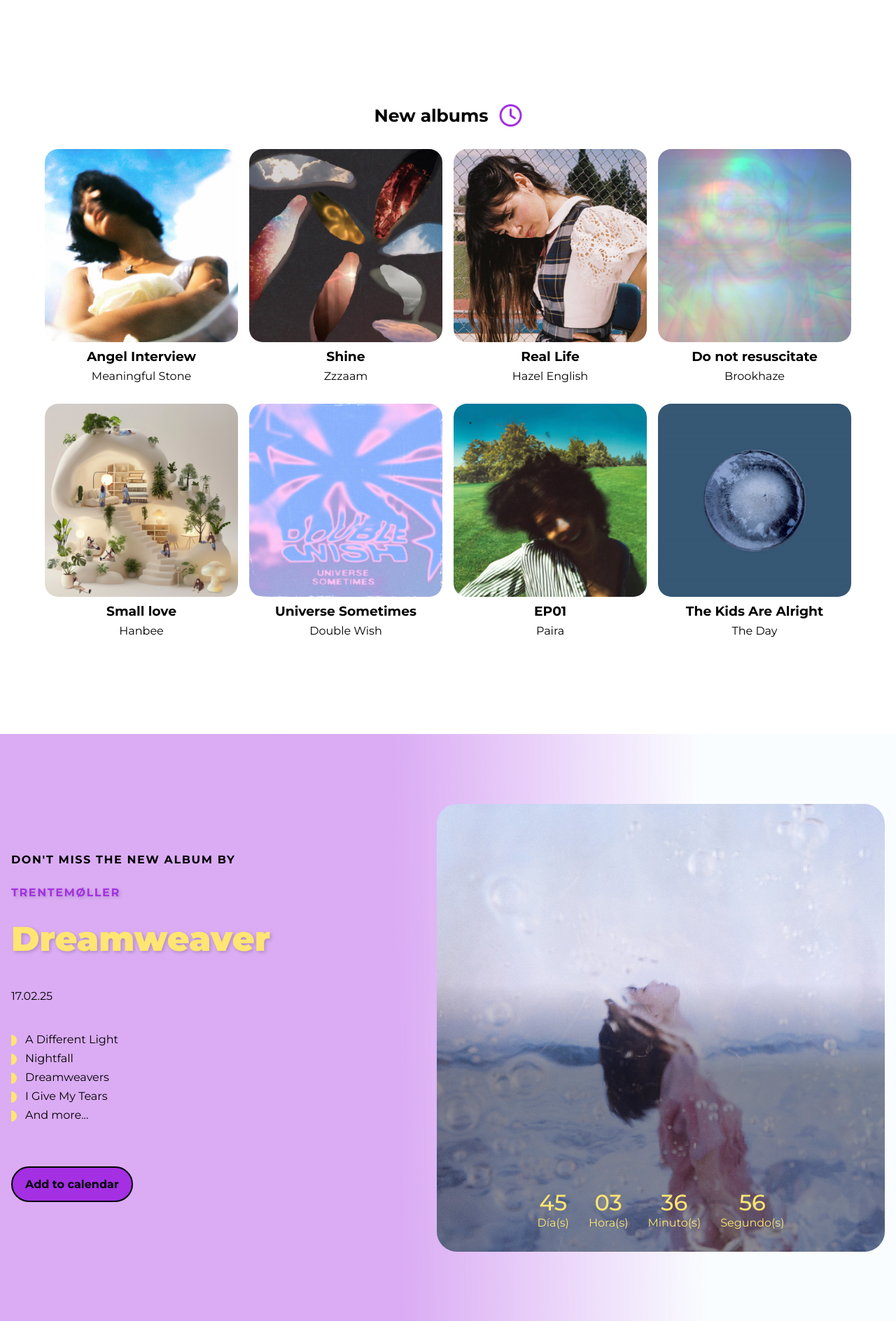
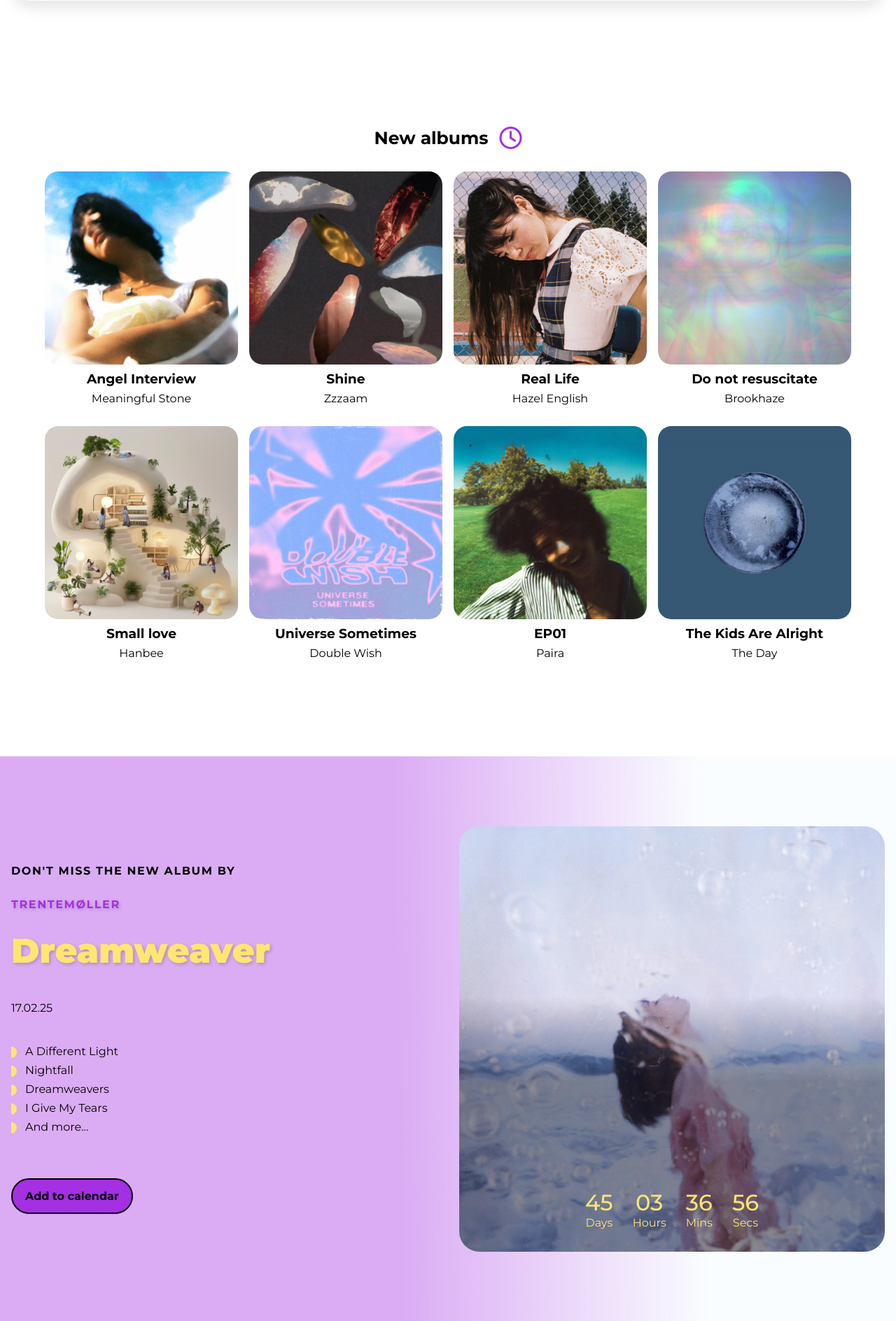
Before and after one commit to Kei-ssen/NOISR, a PHP site: page / in a window 1280 px wide. Shown: the part 1755-3643 px from the top of the page at 70% size. Run offline with PHP 8.4, Linux system fonts and the light colour scheme.

Commit message:
corrections, sticky effect

```diff
--- a/css/styles.css
+++ b/css/styles.css
@@ -798,7 +798,7 @@ header{
     justify-content: center;
     align-items: center;
     gap: 1rem;
-    margin-bottom: 1rem;
+    margin: 2rem 0 1rem 0;
   }
   #section1 .fireIcon {
     font-size: 2rem;
@@ -1162,6 +1162,10 @@ header{
     right: 50%;
     bottom: 1.25rem;
     left: auto;
+  }
+
+  #section1 .titleIcon {
+    margin: 0 0 1rem 0;
   }
 }
 
@@ -1387,7 +1391,7 @@ header{
 }
 
 /* SECTION 3 */
-
+/* TIME */
 .topper2 {
   font-size: var(--topperFontSize);
   line-height: 1.2em;
@@ -1407,8 +1411,8 @@ header{
   justify-content: center;
   color: var(--black);
   background-image: linear-gradient(to bottom, rgba(0, 0, 0, 0) 40%, rgba(0, 0, 0, 0.4) 60%), url(../media/new/new1.jpg);
-  width: 40rem;
-  height: 40rem;
+  width: 38rem;
+  height: 38rem;
   border-radius: 1.8rem;
   background-repeat: no-repeat;
   background-size: cover;
@@ -1417,108 +1421,105 @@ header{
   transition: 0.3s ease-in-out;
 }
 
-@media only screen and (max-width: 1024px) {
-  .time {
-    width: 30rem;
-    height: 30rem;
-  }
-
-}
+.time:hover {
+  box-shadow: 0 10px 20px rgba(0, 0, 0, 0.4);
+  transition: 0.3s ease-in-out;
+}
+
+.time-unit {
+  display: flex;
+  flex-direction: column;
+  align-items: center;
+  padding: 0 14px;
+  color: var(--secondary);
+}
+
+.time-unit div {
+  font-size: 2rem;
+  font-weight: 500;
+}
+
+.time-unit span {
+  font-size: 1rem;
+}
+
+.contador {
+  display: flex;
+  justify-content: center;
+}
+
+/* @media only screen and (max-width: 500px) {
+  .time-unit div {
+    font-size: 1.5rem;
+    font-weight: 500;
+  }
+}
+
+@media only screen and (max-width: 750px) {
+  .contador {
+    max-height: 30rem;
+  }
+}
+
 @media only screen and (max-width: 420px) {
   .time {
     width: 20rem;
     height: 20rem;
   }
-
-}
-
-.time:hover {
-  box-shadow: 0 10px 20px rgba(0, 0, 0, 0.4);
-  transition: 0.3s ease-in-out;
-}
-
-.time-unit {
-  display: flex;
-  flex-direction: column;
-  align-items: center;
-  padding: 0 14px;
-  color: var(--secondary);
-}
-
-.time-unit div {
-  font-size: 2rem;
-  font-weight: 500;
-}
-
-@media only screen and (max-width: 420px) {
-  .time-unit span {
-    font-size: 0.5rem;
-  }
-}
-.time-unit span {
-  font-size: 1rem;
-}
-
-.contador {
-  display: flex;
-  justify-content: center;
-}
-@media only screen and (max-width: 750px) {
-  .contador {
-    max-height: 30rem;
-  }
-}
-
-@media only screen and (max-width: 1024px) {
-
- .time {
-    max-height: 24rem;
-  }
-}
-/*-- -------------------------- -->
-<---       Side By Side         -->
-<--- -------------------------- -*/
-
+} */
+
+/* NEW1 */
 /* Mobile - 360px */
 @media only screen and (min-width: 0rem) {
-  #new1 {
+  /* Aplica los estilos a .new1, .new2 y .new3 */
+  .new1, .new3 {
     padding: var(--sectionPadding);
-  }
-
-  #new1 .container {
+    background: linear-gradient(89deg, rgba(164, 47, 227, 0.4) 44.46%, rgba(230, 245, 255, 0.2) 78.47%);
+  }
+
+  .new2 {
+    padding: var(--sectionPadding);
+    background: linear-gradient(89deg, rgba(230, 245, 255, 0.2) 44.46%, rgba(164, 47, 227, 0.4) 78.47%);
+  }
+
+  .new1 .title, .new2 .title, .new3 .title {
+    color: var(--secondary);
+    text-shadow: 2px 2px 5px rgba(0, 0, 0, 0.2);
+  }
+
+  .new1 .container, .new2 .container, .new3 .container {
     width: 100%;
     max-width: 1280px;
     margin: auto;
     display: flex;
     flex-direction: column-reverse;
     justify-content: space-between;
-    /* align-items: start; */
     gap: clamp(3rem, 6vw, 4rem);
     padding: 1rem 3rem;
   }
 
-  #new1 .image-group {
-    /* width: 45%; */
+  .new1 .image-group, .new2 .image-group, .new3 .image-group {
     height: auto;
     display: block;
     position: relative;
     z-index: 1;
-  }
-
-  #new1 .picture {
-    width: 100%;
-    height: 100%;
-    position: relative;
-  }
-
-  #new1 .picture img {
+    display: none;
+  }
+
+  .new1 .picture, .new2 .picture, .new3 .picture {
+    width: 100%;
+    height: 100%;
+    position: relative;
+  }
+
+  .new1 .picture img, .new2 .picture img, .new3 .picture img {
     width: 100%;
     height: 100%;
     object-fit: cover;
     position: absolute;
   }
 
-  #new1 .content {
+  .new1 .content, .new2 .content, .new3 .content {
     display: flex;
     flex-direction: column;
     align-items: flex-start;
@@ -1526,15 +1527,13 @@ header{
     gap: 1.5rem;
   }
 
-  #new1 .text {
+  .new1 .text, .new2 .text, .new3 .text {
     margin-bottom: 1rem;
     width: 50%;
   }
 
-  #new1 .button-solid {
+  .new1 .button-solid, .new2 .button-solid, .new3 .button-solid {
     font-size: 1rem;
-      /* 46px - 56px */
-      /* line-height: clamp(2.875rem, 5.5vw, 3.5rem); */
     text-decoration: none;
     font-weight: 700;
     text-align: center;
@@ -1548,11 +1547,10 @@ header{
     display: inline-block;
     position: relative;
     z-index: 1;
-      /* prevents padding from adding to the width */
     box-sizing: border-box;
   }
 
-  #new1 .button-solid:before {
+  .new1 .button-solid:before, .new2 .button-solid:before, .new3 .button-solid:before {
     content: "";
     position: absolute;
     height: 100%;
@@ -1566,18 +1564,18 @@ header{
     transition: width 0.3s;
   }
 
-  #new1 .button-solid:hover:before {
-      width: 100%;
-  }
-
-  #new1 .list {
+  .new1 .button-solid:hover:before, .new2 .button-solid:hover:before, .new3 .button-solid:hover:before {
+    width: 100%;
+  }
+
+  .new1 .list, .new2 .list, .new3 .list {
     max-width: 39.375rem;
     margin: 0 0 2rem 0;
     padding: 0;
     overflow: hidden;
   }
 
-  #new1 .li {
+  .new1 .li, .new2 .li, .new3 .li {
     list-style: none;
     margin: 0 0 0.5rem 0;
     color: var(--bodyTextColor);
@@ -1588,7 +1586,7 @@ header{
     position: relative;
   }
 
-  #new1 .li:before {
+  .new1 .li:before, .new2 .li:before, .new3 .li:before {
     content: "";
     width: 1rem;
     height: 1rem;
@@ -1600,7 +1598,7 @@ header{
     flex: none;
   }
 
-  #new1 .info {
+  .new1 .info, .new2 .info, .new3 .info {
     width: 100%;
     padding-top: 2rem;
     border-top: 1px solid #e8e8e8;
@@ -1610,21 +1608,21 @@ header{
     gap: 0.75rem;
   }
 
-  #new1 .icon {
+  .new1 .icon, .new2 .icon, .new3 .icon {
     width: 3.25rem;
     height: auto;
     display: block;
     transition: transform 0.3s;
   }
 
-  #new1 .flex {
+  .new1 .flex, .new2 .flex, .new3 .flex {
     display: flex;
     flex-direction: column;
     align-items: flex-start;
     gap: 0.25rem;
   }
 
-  #new1 .name {
+  .new1 .name, .new2 .name, .new3 .name {
     font-size: clamp(1.25rem, 4vw, 1.5625rem);
     line-height: 1.2em;
     font-weight: 700;
@@ -1632,19 +1630,17 @@ header{
     color: var(--headerColor);
   }
 
-  #new1 .desc {
+  .new1 .desc, .new2 .desc, .new3 .desc {
     font-size: 0.875rem;
     line-height: 1.5em;
     margin: 0;
     color: var(--bodyTextColor);
   }
-
-
 }
 
 /* Small Desktop - 1024px */
 @media only screen and (min-width: 64rem) {
-  #new1 .container {
+  .new1 .container, .new2 .container, .new3 .container {
     max-width: 80rem;
     flex-direction: row;
     justify-content: space-between;
@@ -1652,59 +1648,41 @@ header{
     padding: 0;
   }
 
-  #new1 .image-group {
+  .new1 .image-group, .new2 .image-group, .new3 .image-group {
     font-size: min(1.2vw, 1em);
     flex: none;
-  }
-}
-/* middle */
-@media only screen and (max-width: 1024px) {
-
-  #new1 .container {
-    width: 50%;
-  }
-}
-
-@media only screen and (max-width: 600px) {
-
-  #new1 .container {
-    width: 100%;
-  }
-}
-/*-- -------------------------- -->
-<---   Side By Side Reverse     -->
-<--- -------------------------- -*/
-
-/* Mobile - 360px */
-@media only screen and (min-width: 0rem) {
-  #new1 {
-    background: linear-gradient(89deg, rgba(164, 47, 227, 0.4) 44.46%, rgba(230, 245, 255, 0.2) 78.47%);
-  }
-  #new1 .title{
-    color: var(--secondary);
-    text-shadow: 2px 2px 5px rgba(0, 0, 0, 0.2);
-  }
-
-  /* #new1 .picture {
-      right: 5.5em;
-      left: auto;
+    order: 2;
+    display: inline;
+  }
+}
+
+/* #newAlbums {
+  display: flex;
+  flex-direction: column;
+  gap: 2rem;
 } */
-  #new1 .stripes {
-      right: 0;
-      left: auto;
-  }
-  #new1 .graphic {
-      left: 0;
-      right: auto;
-  }
-}
-/* Small Desktop - 1024px */
-@media only screen and (min-width: 64rem) {
-  #new1 .image-group {
-      /* sends it to the right in the 2nd position */
-      order: 2;
-  }
-}
+
+/* Sticky effect */
+.new1, .new2, .new3 {
+  position: -webkit-sticky;
+  position: sticky;
+  top: 0;
+  transition: transform 0.3s ease-out;
+  will-change: transform;
+}
+
+.new1 {
+  z-index: 1;
+}
+
+.new2 {
+  z-index: 2;
+}
+
+.new3 {
+  z-index: 3;
+}
+
 
 
 /*-- -------------------------- -->
--- a/index.html
+++ b/index.html
@@ -364,7 +364,7 @@
                             </picture>
                             <h3 class="h3">28.11</h3>
                             <p class="hover-box-text">
-                                12 canciones, 47 min 39 s
+                                12 songs, 47 min 39 s
                             </p>
                         </div>
                         <h3 class="caption">Angel Interview</h3>
@@ -384,7 +384,7 @@
                             </picture>
                             <h3 class="h3">01.09</h3>
                             <p class="hover-box-text">
-                                11 canciones, 51 min 48 s
+                                11 songs, 51 min 48 s
                             </p>
                         </div>
                         <h3 class="caption">Shine</h3>
@@ -404,7 +404,7 @@
                             </picture>
                             <h3 class="h3">16.08</h3>
                             <p class="hover-box-text">
-                                11 canciones, 32 min 57 s
+                                11 songs, 32 min 57 s
                             </p>
                         </div>
                         <h3 class="caption">Real Life</h3>
@@ -424,7 +424,7 @@
                             </picture>
                             <h3 class="h3">31.07</h3>
                             <p class="hover-box-text">
-                                5 canciones, 13 min 37 s
+                                5 songs, 13 min 37 s
                             </p>
                         </div>
                         <h3 class="caption">Do not resuscitate</h3>
@@ -444,7 +444,7 @@
                             </picture>
                             <h3 class="h3">12.07</h3>
                             <p class="hover-box-text">
-                                7 canciones, 22 min 3 s
+                                7 songs, 22 min 3 s
                             </p>
                         </div>
                         <h3 class="caption">Small love</h3>
@@ -464,7 +464,7 @@
                             </picture>
                             <h3 class="h3">28.06</h3>
                             <p class="hover-box-text">
-                                4 canciones, 18 min 1 s
+                                4 songs, 18 min 1 s
                             </p>
                         </div>
                         <h3 class="caption">Universe Sometimes</h3>
@@ -484,7 +484,7 @@
                             </picture>
                             <h3 class="h3">06.06</h3>
                             <p class="hover-box-text">
-                                5 canciones, 16 min 42 s
+                                5 songs, 16 min 42 s
                             </p>
                         </div>
                         <h3 class="caption">EP01</h3>
@@ -504,7 +504,7 @@
                             </picture>
                             <h3 class="h3">10.05</h3>
                             <p class="hover-box-text">
-                                12 canciones, 45 min 16 s
+                                12 songs, 45 min 16 s
                             </p>
                         </div>
                         <h3 class="caption">The Kids Are Alright</h3>
@@ -517,49 +517,8 @@
         </section>
 
         <!-- SECTION 3 -->
-        <!-- <section id="new">
-            <div class="container">
-                <div class="wrapper">
-                    <div class="contador">
-                        <div class="time">
-                            <div class="time-unit">
-                                <div id="d">00</div>
-                                <span>Día(s)</span>
-                            </div>
-                            <div class="time-unit">
-                                <div id="h">00</div>
-                                <span>Hora(s)</span>
-                            </div>
-                            <div class="time-unit">
-                                <div id="m">00</div>
-                                <span>Minuto(s)</span>
-                            </div>
-                            <div class="time-unit">
-                                <div id="s">00</div>
-                                <span>Segundo(s)</span>
-                            </div>
-                        </div>
-                    </div>
-                    <div class="intro">
-                        <div class="content">
-                            <span class="topper">Don't miss the new album by</span>
-                            <span class="topper2">trentemøller</span>
-                            <h2 class="title">
-                                <span class="noiseText">Dreamweaver
-                            </h2>
-                            <p class="text">
-                                17.02.25
-                            </p>
-                        </div>
-                    </div>
-                </div>
-            </div>
-        </section> -->
-        <!-- ============================================ -->
-        <!--            new              -->
-        <!-- ============================================ -->
-
-        <section id="new1">
+        <section id="newAlbums">
+            <div class="new1">
                 <div class="container">
                     <div class="image-group">
                         <!--Top left image-->
@@ -568,19 +527,19 @@
                                 <div class="time">
                                     <div class="time-unit">
                                         <div id="d">00</div>
-                                    <span>Día(s)</span>
+                                        <span>Days</span>
                                     </div>
                                     <div class="time-unit">
                                         <div id="h">00</div>
-                                    <span>Hora(s)</span>
+                                        <span>Hours</span>
                                     </div>
                                     <div class="time-unit">
                                         <div id="m">00</div>
-                                    <span>Minuto(s)</span>
+                                        <span>Mins</span>
                                     </div>
                                     <div class="time-unit">
                                         <div id="s">00</div>
-                                    <span>Segundo(s)</span>
+                                        <span>Secs</span>
                                     </div>
                                 </div>
                             </div>
@@ -603,7 +562,100 @@
                         <a href="" class="button-solid">Add to calendar</a>
                     </div>
                 </div>
+            </div>
+            <div class="new2">
+                <div class="container">
+                    <div class="image-group">
+                        <!--Top left image-->
+                        <picture class="picture">
+                            <div class="contador">
+                                <div class="time">
+                                    <div class="time-unit">
+                                        <div id="d">00</div>
+                                        <span>Days</span>
+                                    </div>
+                                    <div class="time-unit">
+                                        <div id="h">00</div>
+                                        <span>Hours</span>
+                                    </div>
+                                    <div class="time-unit">
+                                        <div id="m">00</div>
+                                        <span>Mins</span>
+                                    </div>
+                                    <div class="time-unit">
+                                        <div id="s">00</div>
+                                        <span>Secs</span>
+                                    </div>
+                                </div>
+                            </div>
+                        </picture>
+                    </div>
+                    <div class="content">
+                        <span class="topper">Don't miss the new album by</span>
+                        <span class="topper2">trentemøller</span>
+                        <h2 class="title">Dreamweaver</h2>
+                        <p class="text">
+                            17.02.25
+                        </p>
+                        <ul class="list">
+                            <li class="li">A Different Light</li>
+                            <li class="li">Nightfall</li>
+                            <li class="li">Dreamweavers</li>
+                            <li class="li">I Give My Tears</li>
+                            <li class="li">And more...</li>
+                        </ul>
+                        <a href="" class="button-solid">Add to calendar</a>
+                    </div>
+                </div>
+            </div>
+            <div class="new3">
+                <div class="container">
+                    <div class="image-group">
+                        <!--Top left image-->
+                        <picture class="picture">
+                            <div class="contador">
+                                <div class="time">
+                                    <div class="time-unit">
+                                        <div id="d">00</div>
+                                        <span>Days</span>
+                                    </div>
+                                    <div class="time-unit">
+                                        <div id="h">00</div>
+                                        <span>Hours</span>
+                                    </div>
+                                    <div class="time-unit">
+                                        <div id="m">00</div>
+                                        <span>Mins</span>
+                                    </div>
+                                    <div class="time-unit">
+                                        <div id="s">00</div>
+                                        <span>Secs</span>
+                                    </div>
+                                </div>
+                            </div>
+                        </picture>
+                    </div>
+                    <div class="content">
+                        <span class="topper">Don't miss the new album by</span>
+                        <span class="topper2">trentemøller</span>
+                        <h2 class="title">Dreamweaver</h2>
+                        <p class="text">
+                            17.02.25
+                        </p>
+                        <ul class="list">
+                            <li class="li">A Different Light</li>
+                            <li class="li">Nightfall</li>
+                            <li class="li">Dreamweavers</li>
+                            <li class="li">I Give My Tears</li>
+                            <li class="li">And more...</li>
+                        </ul>
+                        <a href="" class="button-solid">Add to calendar</a>
+                    </div>
+                </div>
+            </div>
         </section>
+
+
         <!-- ============================================ -->
         <!--                  CATEGORIES                    -->
         <!-- ============================================ -->
```
Lines whose indentation alone changed are shown as unchanged.
